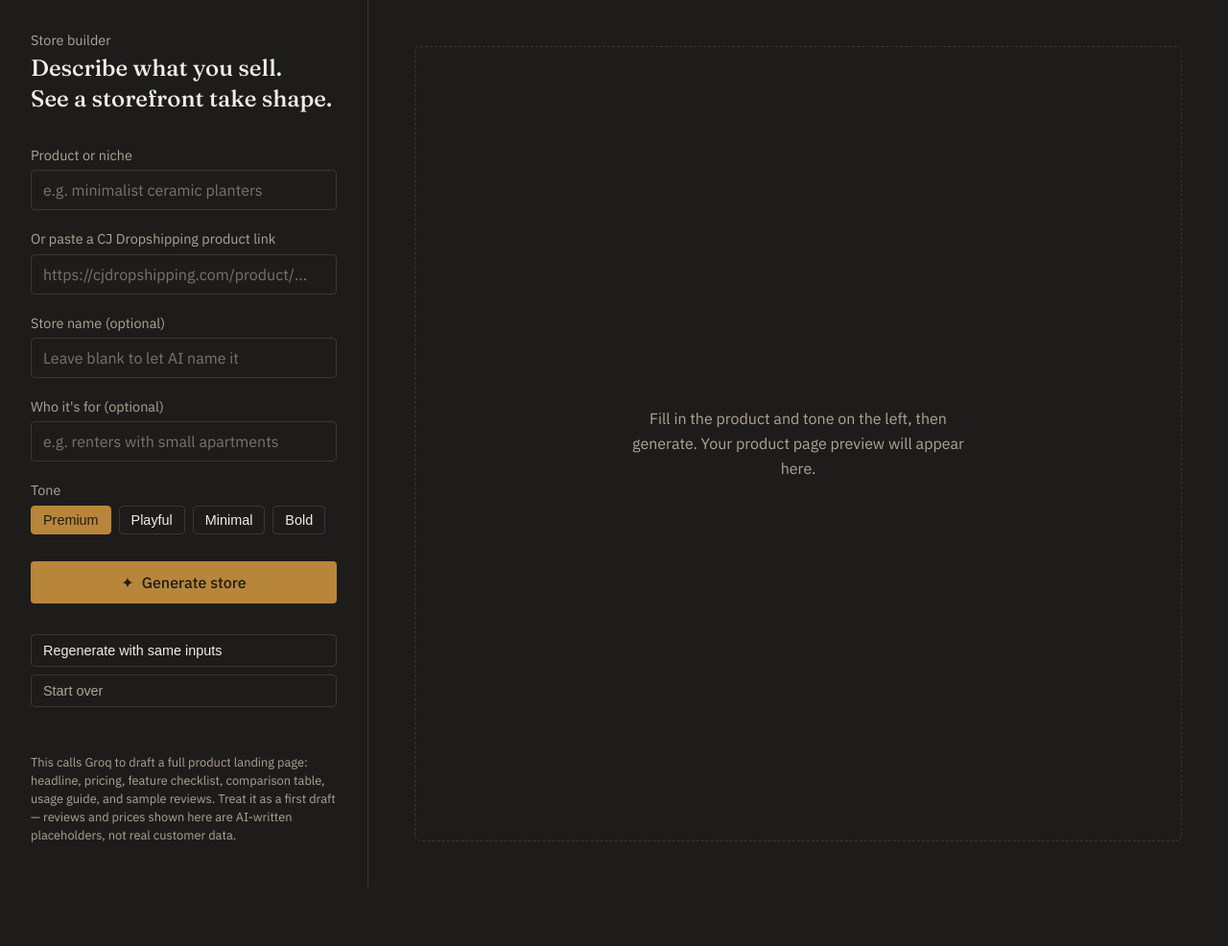
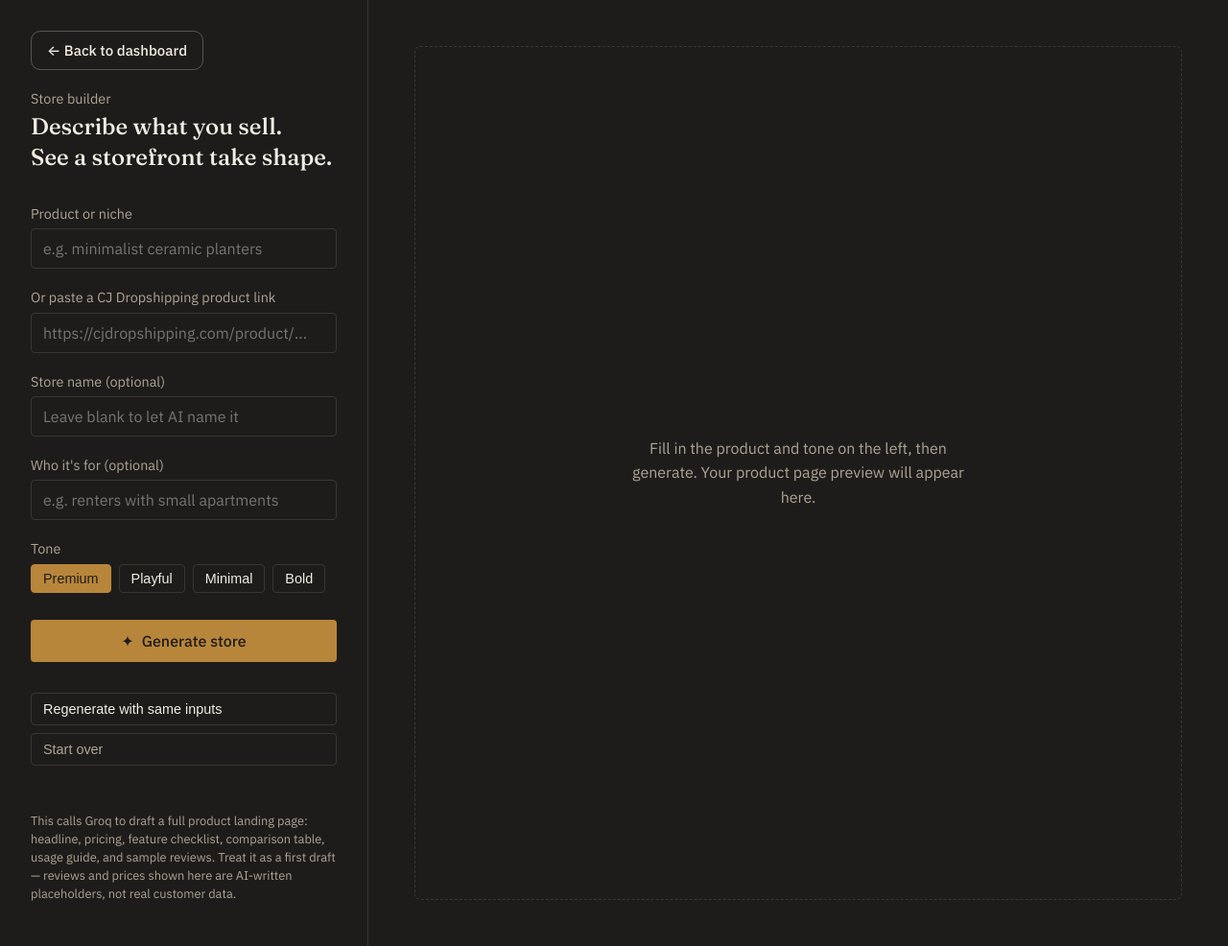
Before and after one commit to blossomrehoboth-gif/ai-store-builder, a website: page public/index.html in a window 1280 px wide. Shown: the whole page at 96% size. Before the commit the page ends 925 px from the top, so only its background shows below. Drawn offline with Linux system fonts and the light colour scheme.

Commit message:
Add files via upload

```diff
--- a/public/index.html
+++ b/public/index.html
@@ -18,6 +18,7 @@
   <!-- Control rail -->
   <aside class="rail">
     <div>
+      <a href="/dashboard" class="back-btn" style="display:inline-flex;align-items:center;gap:8px;margin-bottom:20px;padding:10px 16px;border:1px solid rgba(255,255,255,0.25);border-radius:10px;color:inherit;text-decoration:none;font-weight:500;font-size:15px;">&larr; Back to dashboard</a>
       <p class="eyebrow">Store builder</p>
       <h1 class="headline">Describe what you sell.<br />See a storefront take shape.</h1>
     </div>
```
